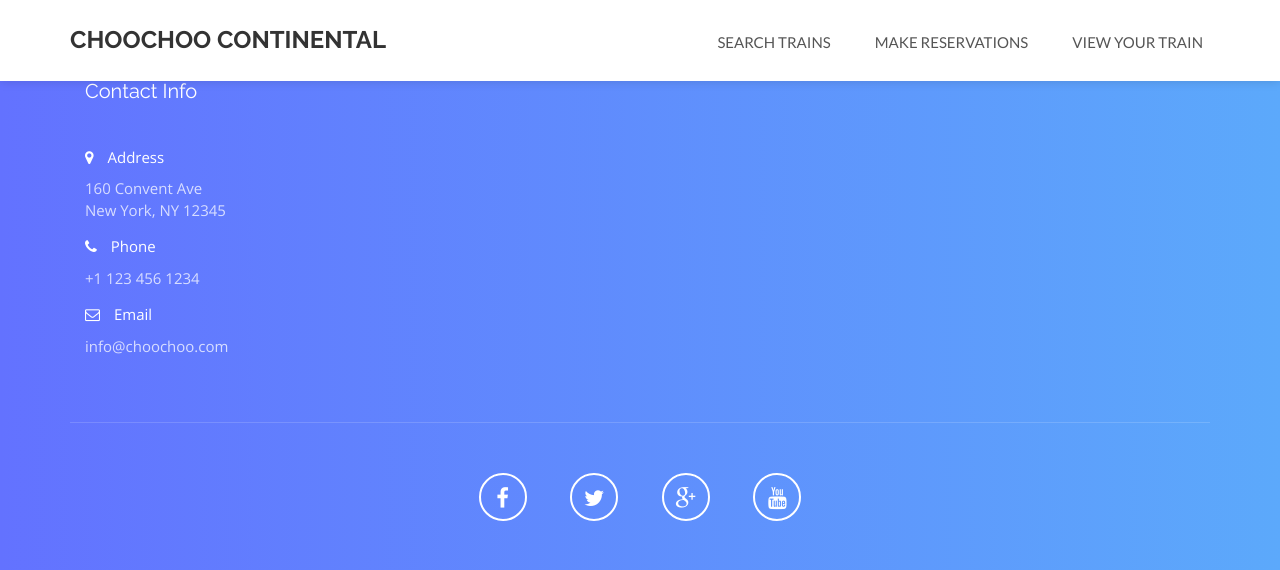
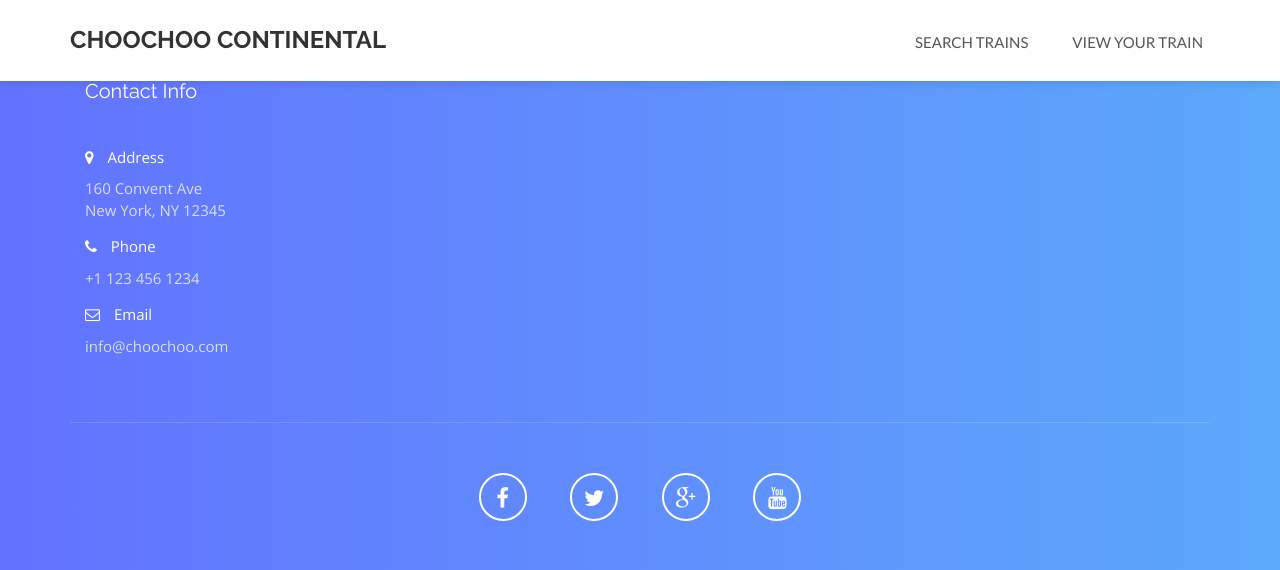
Before and after one commit to notmike/railroad, a Django app: template templates/main/main.html in a window 1280 px wide. Shown: the top 570 px of the page. Run offline with Django 3.2, Linux system fonts and the light colour scheme; the template is opened without the code that fills it, so the values that code supplies are empty; some libraries are stand-ins or nearby versions.

Commit message:
fixed navbar

```diff
--- a/templates/main/main.html
+++ b/templates/main/main.html
@@ -49,7 +49,6 @@
     <div class="collapse navbar-collapse" id="bs-example-navbar-collapse-1">
       <ul class="nav navbar-nav navbar-right">
         <li><a href="/search" class="page-scroll">Search Trains</a></li>
-        <li><a href="/make-reservations" class="page-scroll">Make Reservations</a></li>
         <li><a href="/view-your-train" class="page-scroll">View Your Train</a></li>
 
       </ul>
```
